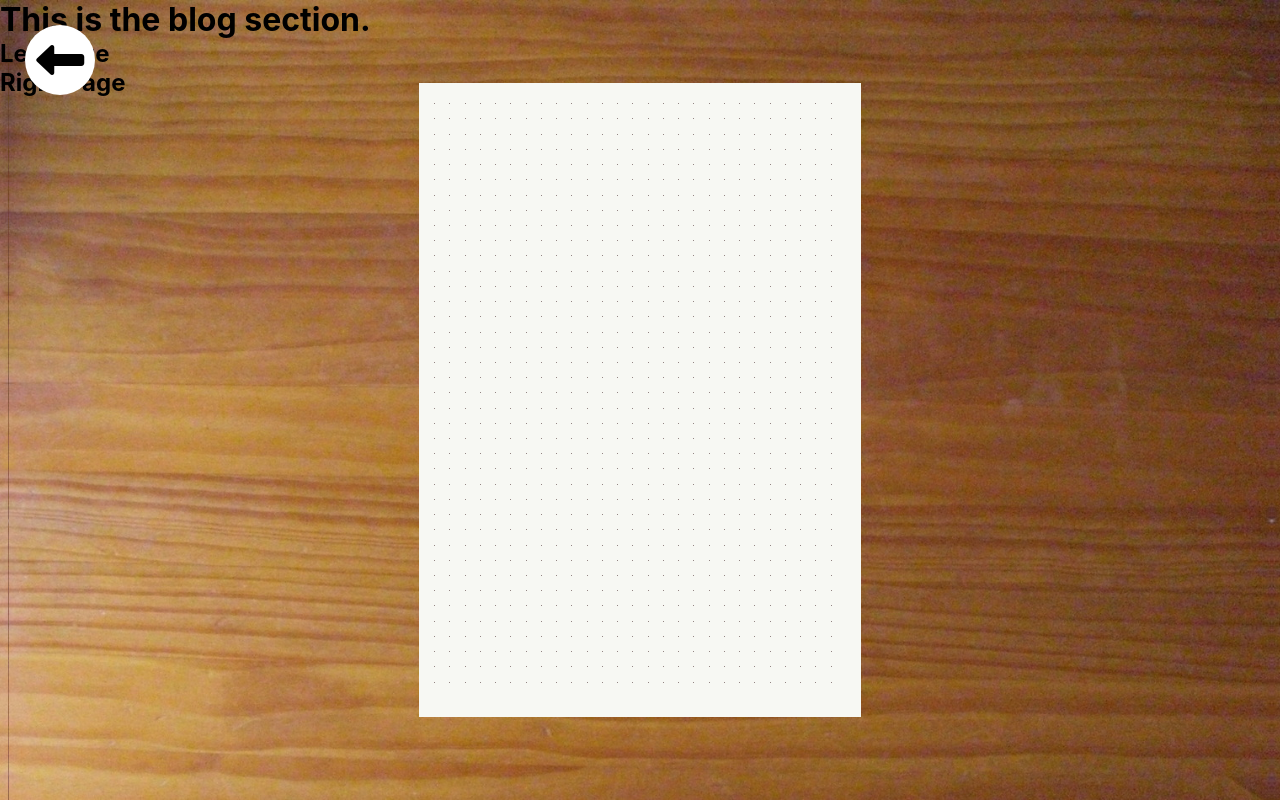
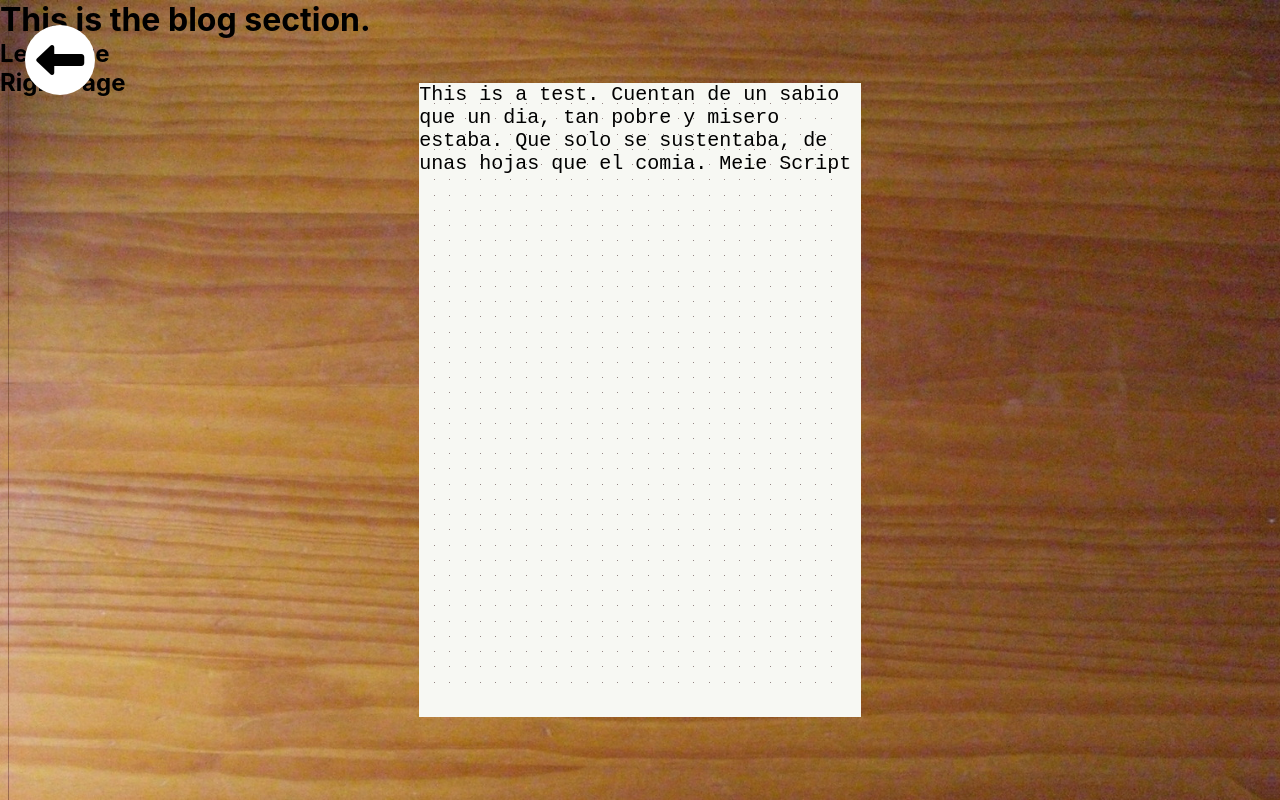
Before and after one commit to sotobry/personal-website-2, a React (Create React App) app in the folder my-app/: page /blog in a window 1280 px wide. Built offline with nearby package versions, Linux system fonts and the light colour scheme.

Commit message:
Adds a Text style component to write the words I need to.

```diff
--- a/my-app/src/components/BulletJournalPaper.js
+++ b/my-app/src/components/BulletJournalPaper.js
@@ -28,6 +28,12 @@ const DotSC = styled.div`
 	grid-column: 0 -1;
 `;
 
+const Text = styled.div`
+	position: absolute;
+	font-size: 20px;
+	font-family: monospace;
+`;
+
 const Row = () => <>
 	<DotSC /><DotSC /><DotSC /><DotSC /><DotSC />
 	<DotSC /><DotSC /><DotSC /><DotSC /><DotSC />
@@ -35,7 +41,8 @@ const Row = () => <>
 	<DotSC /><DotSC /><DotSC /><DotSC /><DotSC />
 	<DotSC /><DotSC /><DotSC /><DotSC /><DotSC />
 	<DotSC /><DotSC />
-</>
+</>;
+
 const BulletJournalPaper = () =>
 	<PaperSC scale={0.8}>
 		<Row /><Row /><Row /><Row /><Row />
@@ -49,6 +56,11 @@ const BulletJournalPaper = () =>
 		<Row /><Row /><Row /><Row /><Row />
 		<Row /><Row /><Row /><Row /><Row />
 		<Row /><Row /><Row />
+
+		<Text>
+			<p>This is a test. Cuentan de un sabio que un dia, tan pobre y misero estaba. Que solo se sustentaba, de unas hojas que el comia. Meie Script
+			</p>
+		</Text>
 	</PaperSC >;
 
 export { BulletJournalPaper }
```
